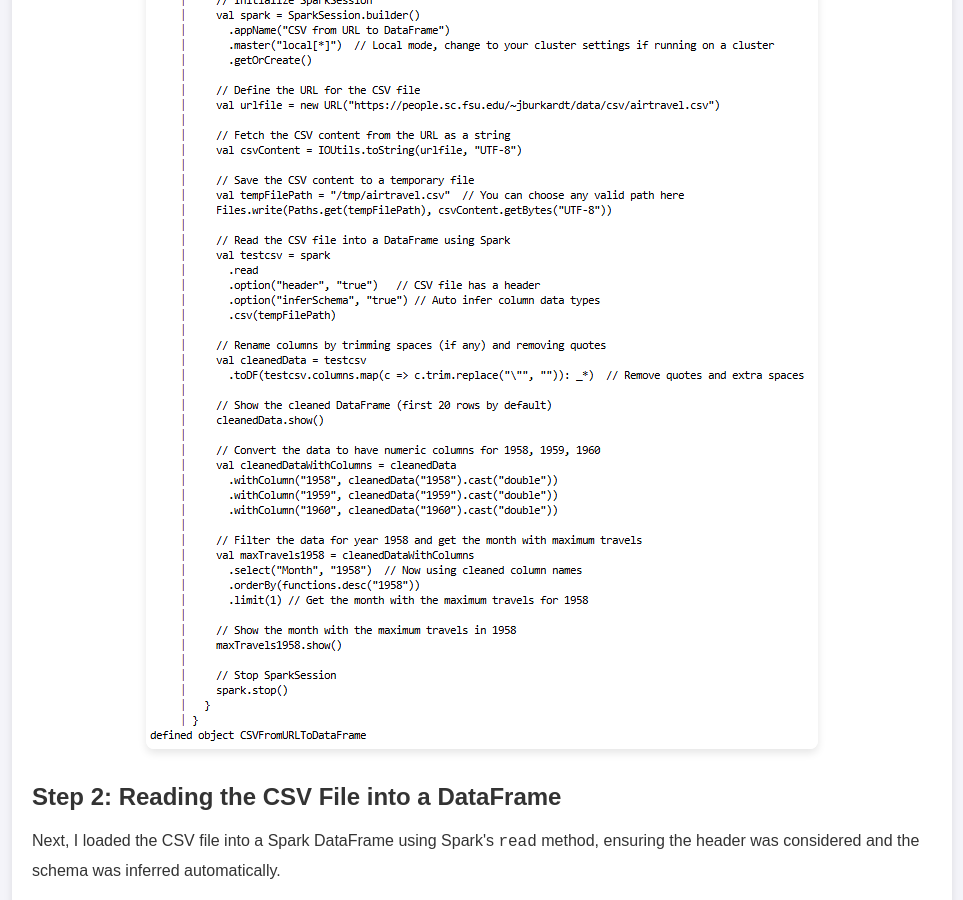
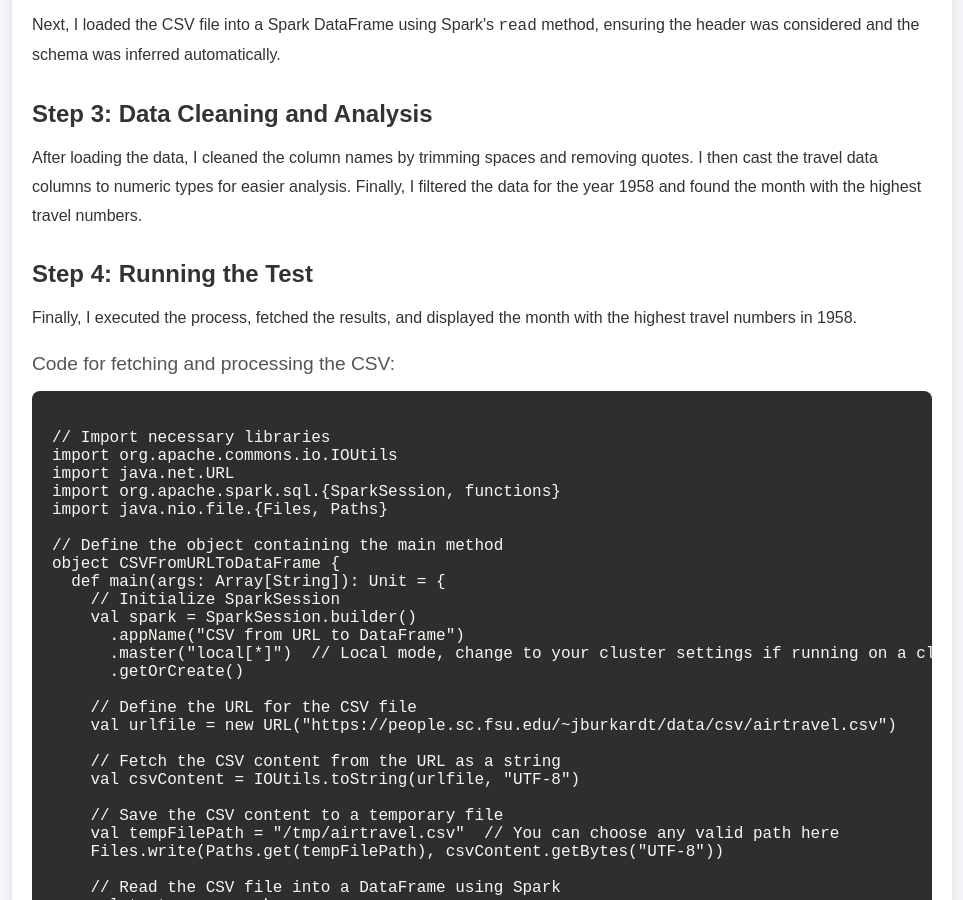
Before and after one commit to nbahador/nbahador.github.io, a Jekyll site: the page Fetch_and_Load_CSV_from_URL_into_Spark_DataFrame.html, which Jekyll copies as it is, in a window 1280 px wide and 900 px high, scrolled down 687 px. Shown: the whole window, without its empty margins (158-1121 px from the left). Built offline with Jekyll 4.4.1, drawn with Linux system fonts in a browser that asks for light colours; some of the changed text lies outside the part shown.

Commit message:
Update Fetch_and_Load_CSV_from_URL_into_Spark_DataFrame.html

```diff
--- a/Fetch_and_Load_CSV_from_URL_into_Spark_DataFrame.html
+++ b/Fetch_and_Load_CSV_from_URL_into_Spark_DataFrame.html
@@ -94,19 +94,14 @@
     <div class="section-title" id="step-1">Step 1: Setting up the Spark Session and Fetching the CSV File</div>
     <p>I initialized a Spark session, imported the necessary libraries, and fetched the CSV file from the provided URL.</p>
 
-    <div class="image-container">
-        <img src="https://raw.githubusercontent.com/nbahador/nbahador.github.io/main/assets/img/spark15.png" alt="Spark Setup Image">
-    </div>
-
     <div class="section-title" id="step-2">Step 2: Reading the CSV File into a DataFrame</div>
     <p>Next, I loaded the CSV file into a Spark DataFrame using Spark's <code>read</code> method, ensuring the header was considered and the schema was inferred automatically.</p>
 
-    <div class="image-container">
-        <img src="https://raw.githubusercontent.com/nbahador/nbahador.github.io/main/assets/img/spark16.png" alt="DataFrame Image">
-    </div>
-
     <div class="section-title" id="step-3">Step 3: Data Cleaning and Analysis</div>
     <p>After loading the data, I cleaned the column names by trimming spaces and removing quotes. I then cast the travel data columns to numeric types for easier analysis. Finally, I filtered the data for the year 1958 and found the month with the highest travel numbers.</p>
+
+    <div class="section-title" id="step-4">Step 4: Running the Test</div>
+    <p>Finally, I executed the process, fetched the results, and displayed the month with the highest travel numbers in 1958.</p>
 
     <div class="step-title">Code for fetching and processing the CSV:</div>
     <pre><code>
@@ -173,9 +168,6 @@
 CSVFromURLToDataFrame.main(Array())
     </code></pre>
 
-    <div class="section-title" id="step-4">Step 4: Running the Test</div>
-    <p>Finally, I executed the process, fetched the results, and displayed the month with the highest travel numbers in 1958.</p>
-
     <p>Below are screenshots showing the code execution in the terminal:</p>
     <div class="image-container">
         <img src="https://raw.githubusercontent.com/nbahador/nbahador.github.io/main/assets/img/spark15.png" alt="Spark Terminal Execution Image 1">
```
